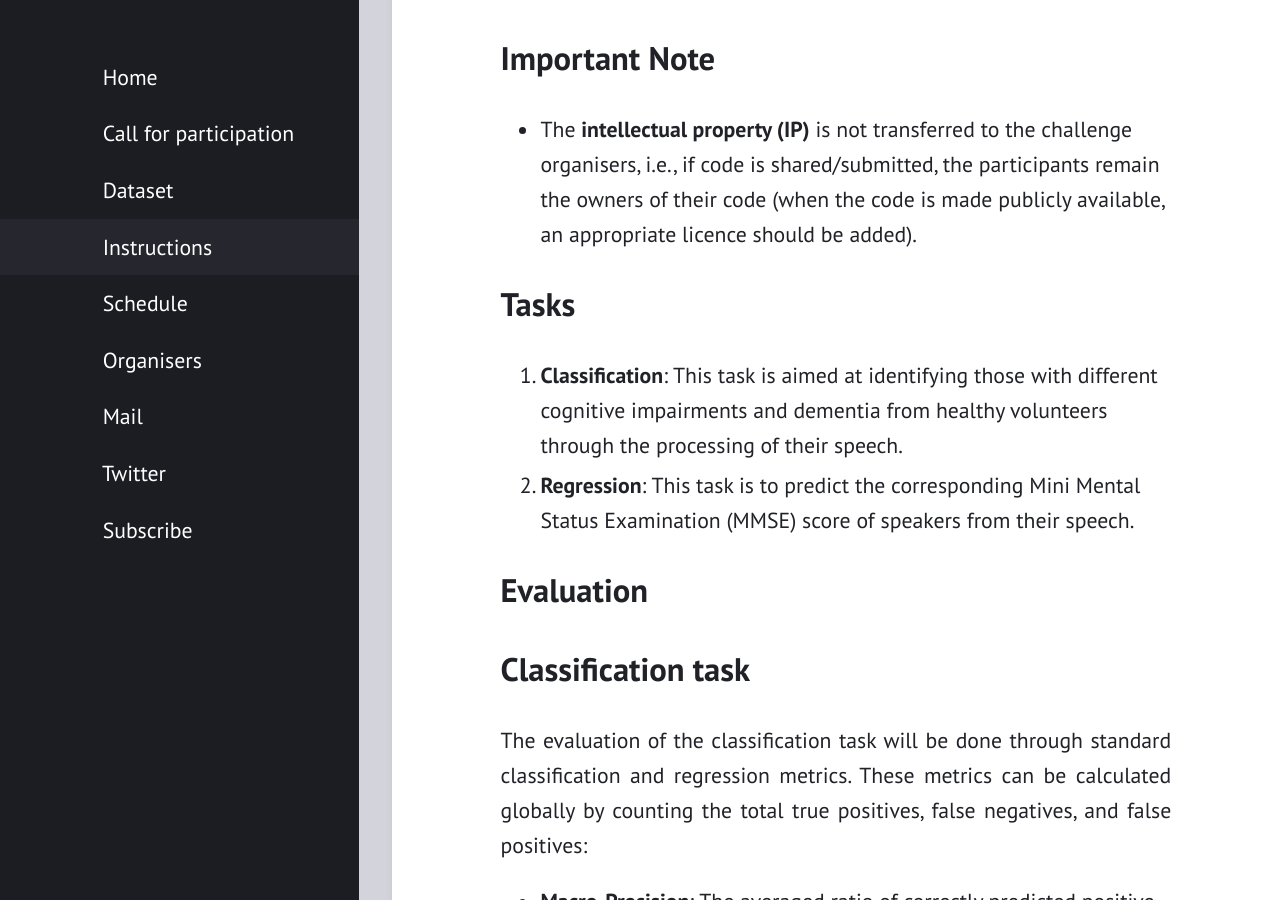
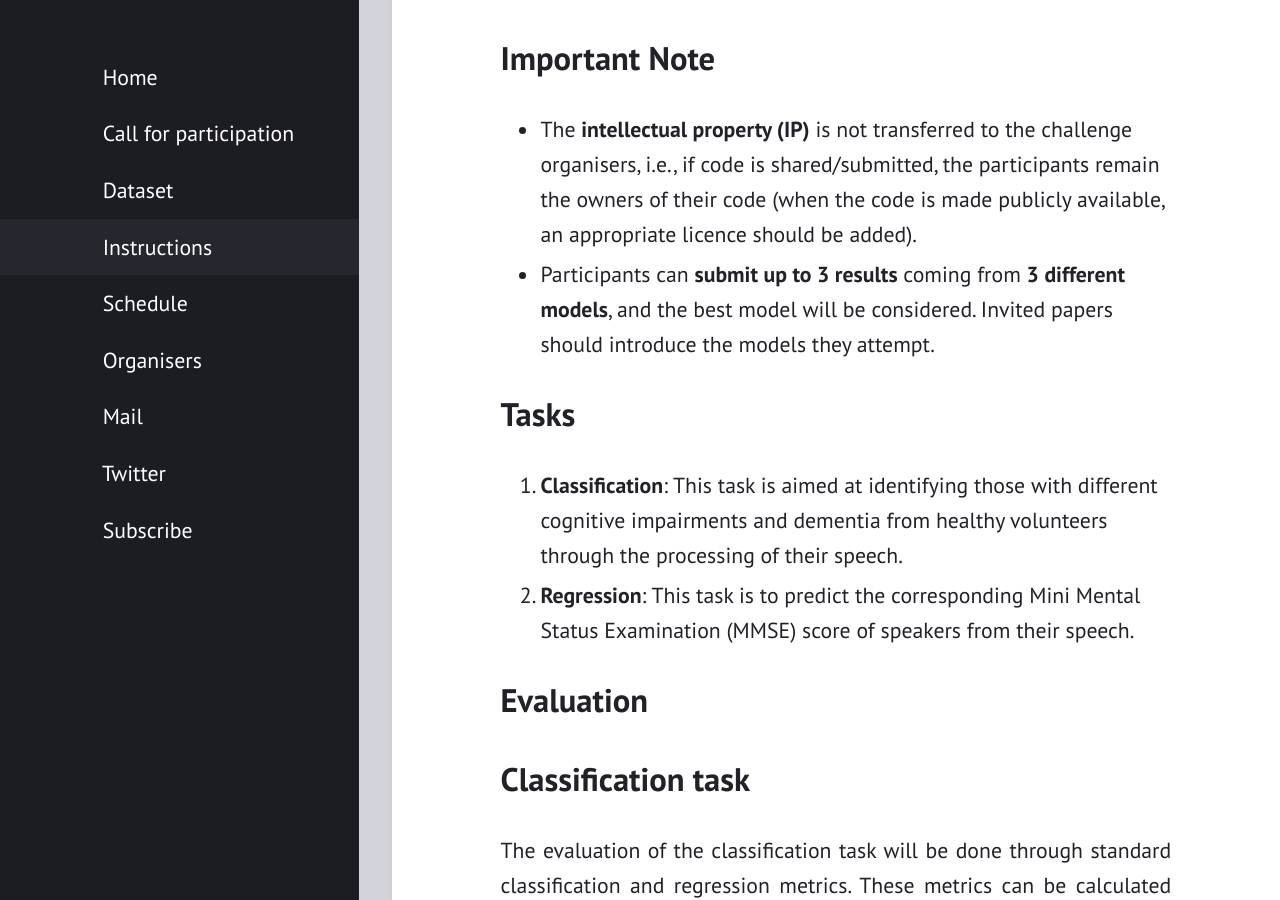
Before and after one commit to processchallenge/processchallenge.github.io, a Jekyll site: the page built from instr.md, in a window 1280 px wide and 900 px high, scrolled down 312 px. Built offline with Jekyll 4.4.1, drawn with Linux system fonts in a browser that asks for light colours.

Commit message:
Update instr.md

```diff
--- a/instr.md
+++ b/instr.md
@@ -7,6 +7,7 @@ layout: page
 ---
 # Important Note
 * The **intellectual property (IP)** is not transferred to the challenge organisers, i.e., if code is shared/submitted, the participants remain the owners of their code (when the code is made publicly available, an appropriate licence should be added).
+* Participants can **submit up to 3 results** coming from **3 different models**, and the best model will be considered. Invited papers should introduce the models they attempt.
 
 # Tasks
 
```
